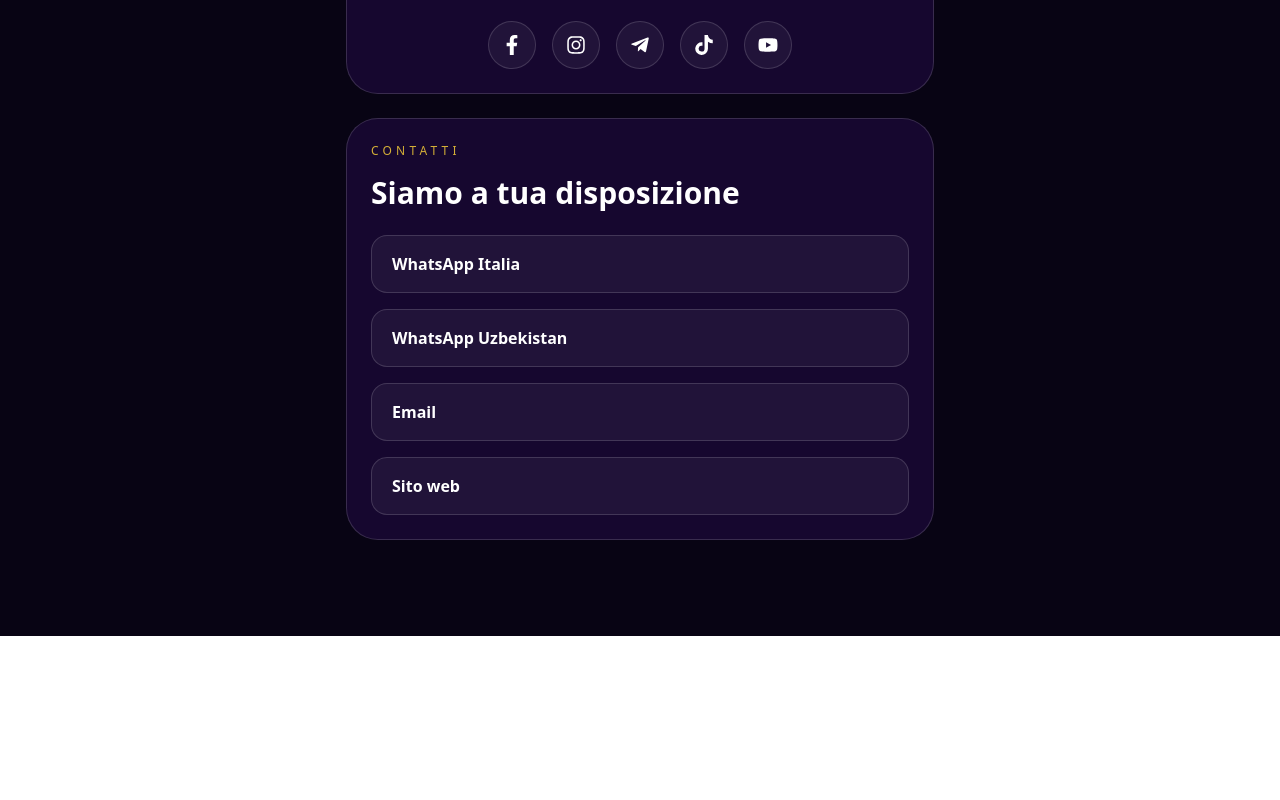
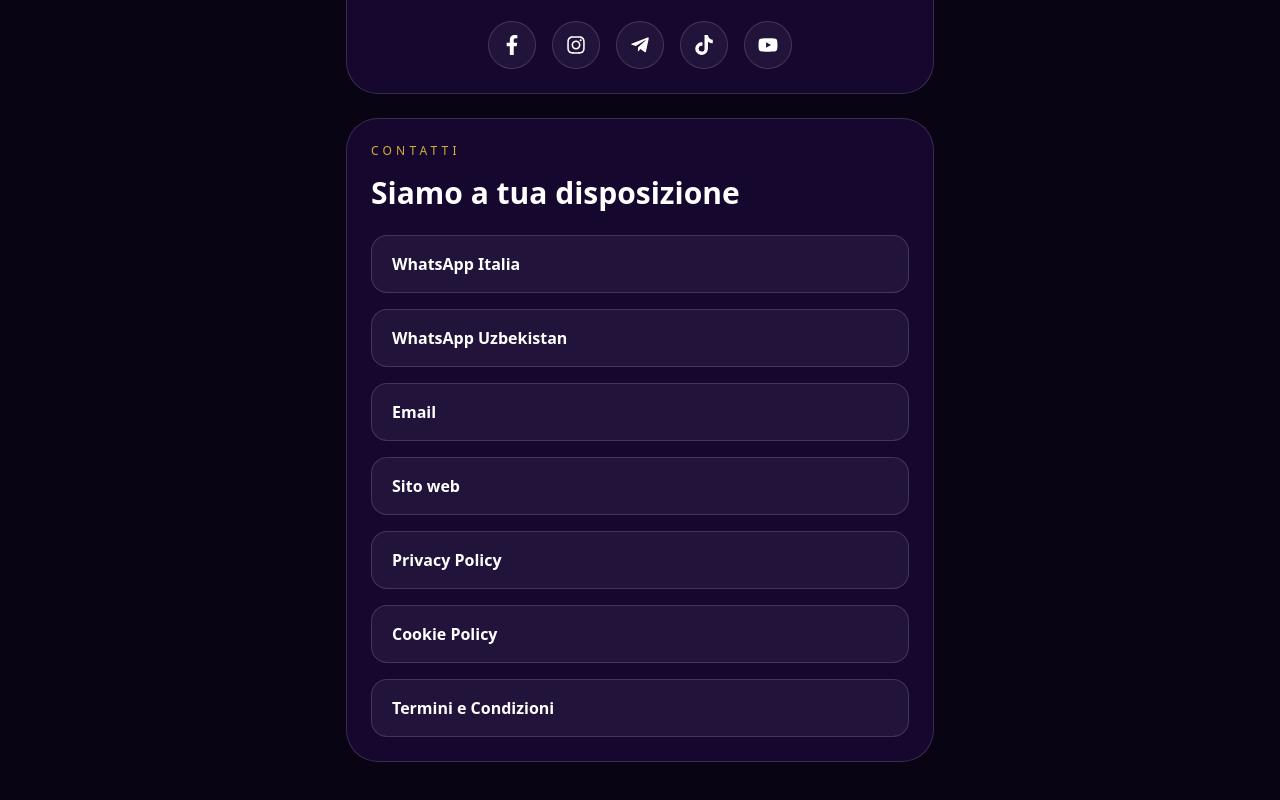
Before and after one commit to toybel/golden-terra-travel, a Next.js app: page / in a window 1280 px wide. Shown: the part 7162-7962 px from the top of the page. Before the commit the page ends 7798 px from the top, so only its background shows below. Built offline with nearby package versions, Linux system fonts and the light colour scheme.

Commit message:
Aggiunti Privacy, Cookie Policy e Termini nell'app

```diff
--- a/messages/en.ts
+++ b/messages/en.ts
@@ -115,6 +115,9 @@ export const en = {
       { label: "WhatsApp Uzbekistan", href: "https://wa.me/998977181870" },
       { label: "Email", href: "mailto:info@goldenterratravel.com" },
       { label: "Website", href: "https://www.goldenterratravel.com" },
+       { label: "Privacy Policy", href: "https://www.goldenterratravel.com/privacy-policy/" },
+    { label: "Cookie Policy", href: "https://www.goldenterratravel.com/cookie-policy-ue/" },
+    { label: "Terms & Conditions", href: "https://www.goldenterratravel.com/termini-e-condizioni/" },
     ],
   },
   bottomNav: {
--- a/messages/it.ts
+++ b/messages/it.ts
@@ -115,6 +115,9 @@ export const it = {
       { label: "WhatsApp Uzbekistan", href: "https://wa.me/998977181870" },
       { label: "Email", href: "mailto:info@goldenterratravel.com" },
       { label: "Sito web", href: "https://www.goldenterratravel.com" },
+      { label: "Privacy Policy", href: "https://www.goldenterratravel.com/privacy-policy/" },
+      { label: "Cookie Policy", href: "https://www.goldenterratravel.com/cookie-policy-ue/" },
+      { label: "Termini e Condizioni", href: "https://www.goldenterratravel.com/termini-e-condizioni/" },
     ],
   },
   bottomNav: {
```
